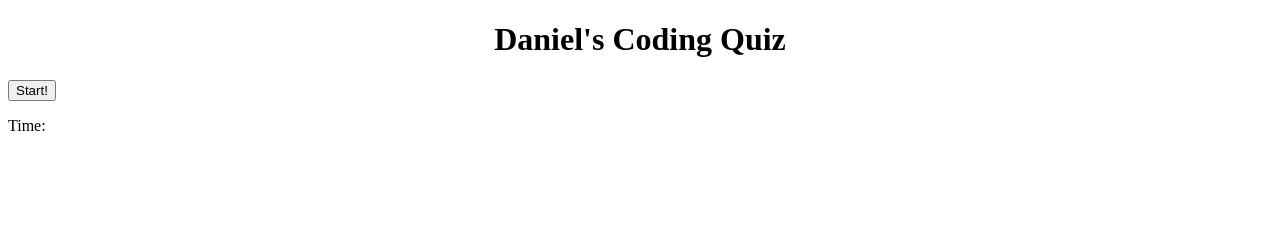
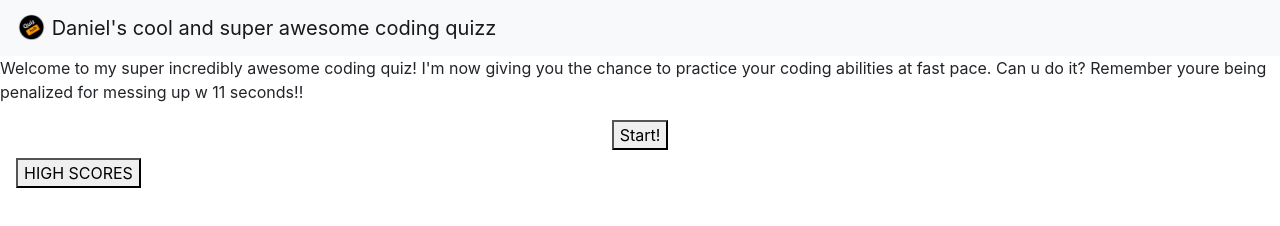
Before and after one commit to Daniel-PeGa/final-module-4-challenge, a plain HTML site: page index.html in a window 1280 px wide. Drawn offline with nearby package versions, Linux system fonts and the light colour scheme; files that its build step writes are made by us from their sources; files whose address does not match are found by name.

Commit message:
this is what i call p r o g r e s s

```diff
--- a/index.html
+++ b/index.html
@@ -4,16 +4,35 @@
     <meta charset="UTF-8">
     <meta http-equiv="X-UA-Compatible" content="IE=edge">
     <meta name="viewport" content="width=device-width, initial-scale=1.0">
-    <link rel="stylesheet" href="/Users/danielperezgarnica/Desktop/final-module-4-challenge/style.css">
-    <title>Daniel's Coding Quiz</title>
+    <link rel="stylesheet" href="https://cdn.jsdelivr.net/npm/bootstrap@4.6.2/dist/css/bootstrap.min.css" integrity="sha384-xOolHFLEh07PJGoPkLv1IbcEPTNtaed2xpHsD9ESMhqIYd0nLMwNLD69Npy4HI+N" crossorigin="anonymous">
+    <link rel="stylesheet" href="style.css">
+    <link rel="icon" type="image/ico" href="Quiz-pic.png"/>
+    <script src="/Users/danielperezgarnica/Desktop/final-module-4-challenge/script.js"></script>
+    <title>Daniel's cool coding quizz</title>
 </head>
 <body>
-    <h1 class="titleName">Daniel's Coding Quiz</h1>
-    <script src="/Users/danielperezgarnica/Desktop/final-module-4-challenge/script.js"></script>
+    <nav class="navbar navbar-light bg-light">
+     <a class="navbar-brand" href="#">
+        <img src="Quiz-pic.png" width="30" height="30" class="d-inline-block align-top" alt="Quiz hub">
+        Daniel's cool and super awesome coding quizz
+     </a>
+    </nav>
 
-    <button class="initialButton" id="startButton">Start!</button>
-    <nav>
-        <p>Time: <span id="timeLeft"></span></p>
-    </nav>
+    <p>Welcome to my super incredibly awesome coding quiz! I'm now giving you the chance to practice your coding abilities at  fast pace. Can u do it? Remember youre being penalized for messing up w 11 seconds!!</p>
+
+  <button class="initialButton" id="startButton">Start!</button>
+
+  <nav>
+
+  </nav>
+
+  <footer class="bottom navbar navbar-fixed-bottom" >
+    <button id="highscores">HIGH SCORES</button>
+</footer>
+
+<script src="script.js"></script>
+<script src="https://code.jquery.com/jquery-3.5.1.slim.min.js" integrity="sha384-DfXdz2htPH0lsSSs5nCTpuj/zy4C+OGpamoFVy38MVBnE+IbbVYUew+OrCXaRkfj" crossorigin="anonymous"></script>
+<script src="https://cdn.jsdelivr.net/npm/popper.js@1.16.1/dist/umd/popper.min.js" integrity="sha384-9/reFTGAW83EW2RDu2S0VKaIzap3H66lZH81PoYlFhbGU+6BZp6G7niu735Sk7lN" crossorigin="anonymous"></script>
+<script src="https://stackpath.bootstrapcdn.com/bootstrap/4.5.2/js/bootstrap.min.js" integrity="sha384-B4gt1jrGC7Jh4AgTPSdUtOBvfO8shuf57BaghqFfPlYxofvL8/KUEfYiJOMMV+rV" crossorigin="anonymous"></script>
 </body>
 </html>
--- a/style.css
+++ b/style.css
@@ -4,3 +4,12 @@
     flex-wrap: wrap;
     align-content: center;
 }
+
+.initialButton{
+    display: flex;
+    margin: 0 auto;
+}
+
+.bottom {
+    position: fixed;
+}
```
Also changed, not shown: Quiz-pic.png (added).
